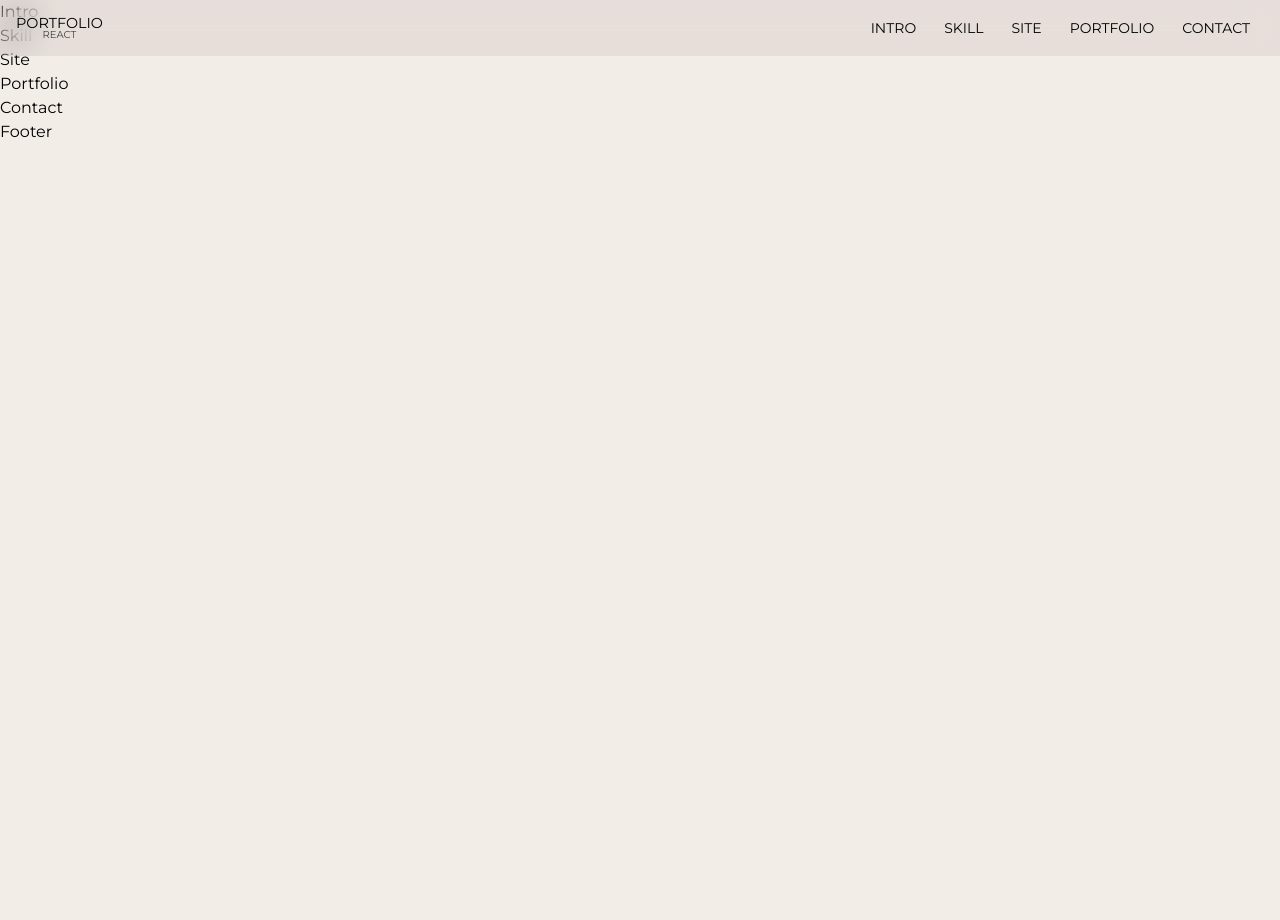
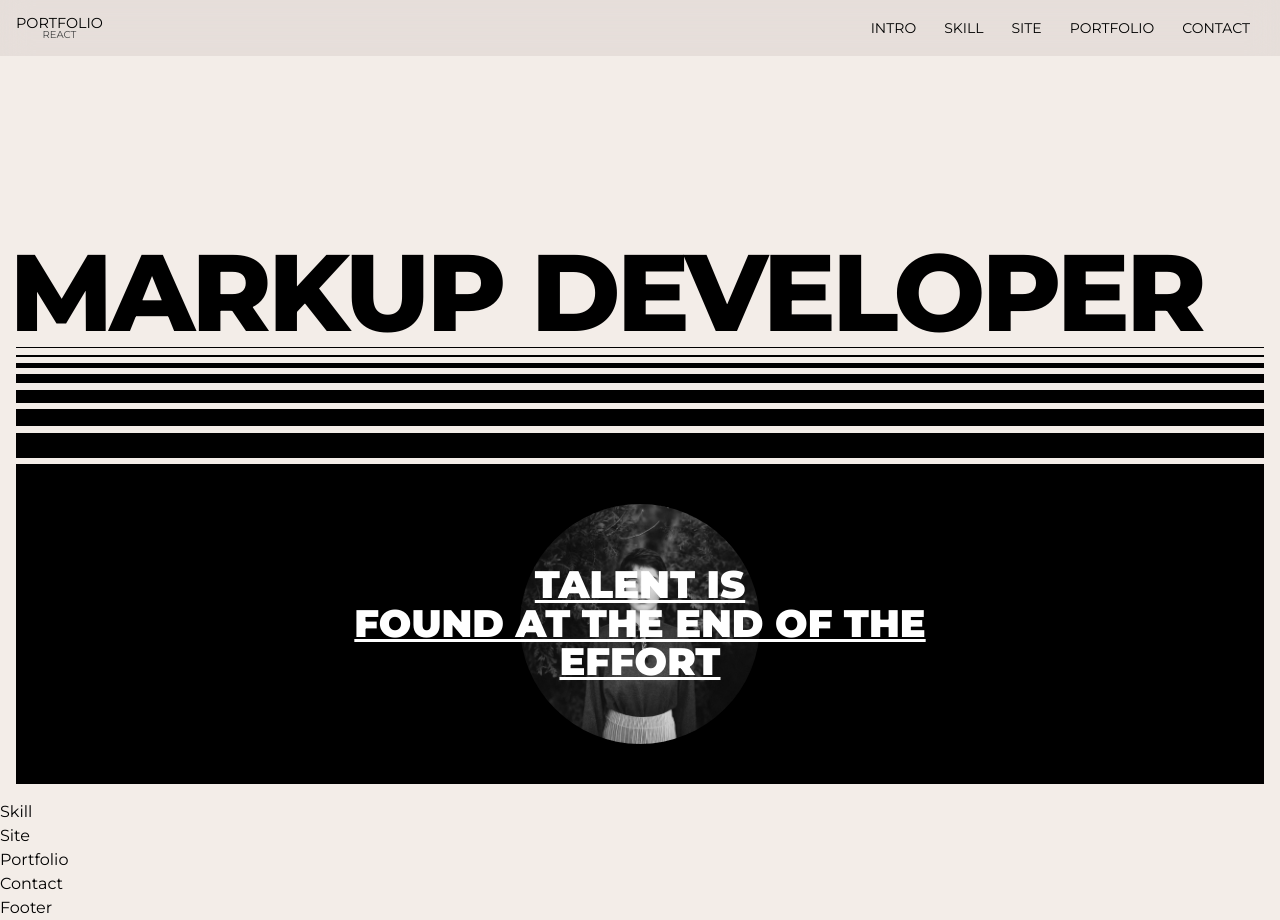
Before and after one commit to chloe-20/portfolio2023-react, a React (Create React App) app: page / in a window 1280 px wide. Before the commit the page ends 800 px from the top, so only its background shows below. Built offline with nearby package versions, Linux system fonts and the light colour scheme; a small style sheet from the web is missing; a web font is replaced by a local one.

Commit message:
인트로 완료

```diff
--- a/src/assets/scss/section/_intro.scss
+++ b/src/assets/scss/section/_intro.scss
@@ -0,0 +1,162 @@
+#intro {
+  height: 100vh;
+}
+.intro__inner {
+  width: 100%;
+  height: 100%;
+  display: flex;
+  align-items: flex-start;
+  justify-content: flex-end;
+  flex-direction: column;
+  padding: 16px;
+
+  @media (max-width: 768px){
+    justify-content: center;
+  }
+
+  .intro__title {
+    font-size: 8.5vw;
+    line-height: 1;
+    font-weight: 800;
+    white-space: nowrap;
+    text-indent: -0.5vw;
+    letter-spacing: -0.3vw;
+
+    @media (max-width: 320px){
+      display: none;
+    }
+  }
+
+  .intro__text {
+    width: 100%;
+    height: 40vh;
+    background-color: var(--black);
+    color: var(--white);
+    display: flex;
+    align-items: center;
+    justify-content: center;
+    flex-direction: column;
+    position: relative;
+
+    .text {
+      font-size: 3vw;
+      line-height: 1;
+      font-weight: 900;
+      text-decoration: underline;
+      text-align: center;
+      position: relative;
+      z-index: 100;
+      transition: all 0.3s;
+      cursor: all-scroll;
+
+      @media (max-width: 768px){
+        font-size: 24px;
+      }
+    }
+
+    .img {
+      position: absolute;
+      left: 50%;
+      top: 50%;
+      transform: translate(-50%, -50%);
+      width: 30vh;
+      height: 30vh;
+      border-radius: 50%;
+      overflow: hidden;
+      filter: grayscale(100%);
+      transition: all 0.3s;
+
+      @media (max-width: 320px){
+        width: 20vh;
+        height: 20vh;
+      }
+    }
+
+    &:hover .text {
+      opacity: 0;
+    }
+
+    &:hover .img {
+      filter: grayscale(0);
+    }
+  }
+
+  .intro__lines {
+    width: 100%;
+
+    .line {
+      display: block;
+      width: 100%;
+      height: 1px;
+      background-color: var(--black);
+      margin-bottom: 0.5vw;
+
+      &:nth-child(1){
+        height: 1px;
+      }
+
+      &:nth-child(2){
+        height: 2px;
+      }
+
+      &:nth-child(3){
+        height: 5px;
+      }
+
+      &:nth-child(4){
+        height: 9px;
+      }
+
+      &:nth-child(5){
+        height: 13px;
+      }
+
+      &:nth-child(6){
+        height: 17px;
+      }
+      &:nth-child(7){
+          height: 25px;
+      }
+    }
+
+    &.bottom {
+      .line {
+        margin-top: 0.5vw;
+        margin-bottom: 0;
+        display: none;
+
+        @media (max-width: 768px){
+          display: block;
+        }
+
+        &:nth-child(1){
+          height: 25px;
+        }
+
+        &:nth-child(2){
+          height: 17px;
+        }
+
+        &:nth-child(3){
+          height: 13px;
+        }
+
+        &:nth-child(4){
+          height: 9px;
+        }
+
+        &:nth-child(5){
+          height: 5px;
+        }
+
+        &:nth-child(6){
+          height: 2px;
+        }
+
+        &:nth-child(7){
+          height: 1px;
+        }
+      }
+    }
+  }
+}
--- a/src/components/Intro.jsx
+++ b/src/components/Intro.jsx
@@ -1,7 +1,47 @@
 import React from "react";
+import about from "../assets/img/about.jpg";
+
+const introText = {
+  title: "MARKUP DEVELOPER",
+  desc: ["TALENT IS", "FOUND AT THE END OF THE", "EFFORT"],
+};
 
 const Intro = () => {
-  return <div>Intro</div>;
+  return (
+    <section id="intro">
+      <div class="intro__inner">
+        <h2 class="intro__title">{introText.title}</h2>
+        <div class="intro__lines" aria-hidden="true">
+          <span class="line"></span>
+          <span class="line"></span>
+          <span class="line"></span>
+          <span class="line"></span>
+          <span class="line"></span>
+          <span class="line"></span>
+          <span class="line"></span>
+        </div>
+        <div class="intro__text">
+          <div class="text">
+            <div>{introText.desc[0]}</div>
+            <div>{introText.desc[1]}</div>
+            <div>{introText.desc[2]}</div>
+          </div>
+          <div class="img">
+            <img src={about} alt="어바웃" />
+          </div>
+        </div>
+        <div class="intro__lines bottom" aria-hidden="true">
+          <span class="line"></span>
+          <span class="line"></span>
+          <span class="line"></span>
+          <span class="line"></span>
+          <span class="line"></span>
+          <span class="line"></span>
+          <span class="line"></span>
+        </div>
+      </div>
+    </section>
+  )
 };
 
 export default Intro;
```
Also changed, not shown: src/assets/img/about.jpg (added).
